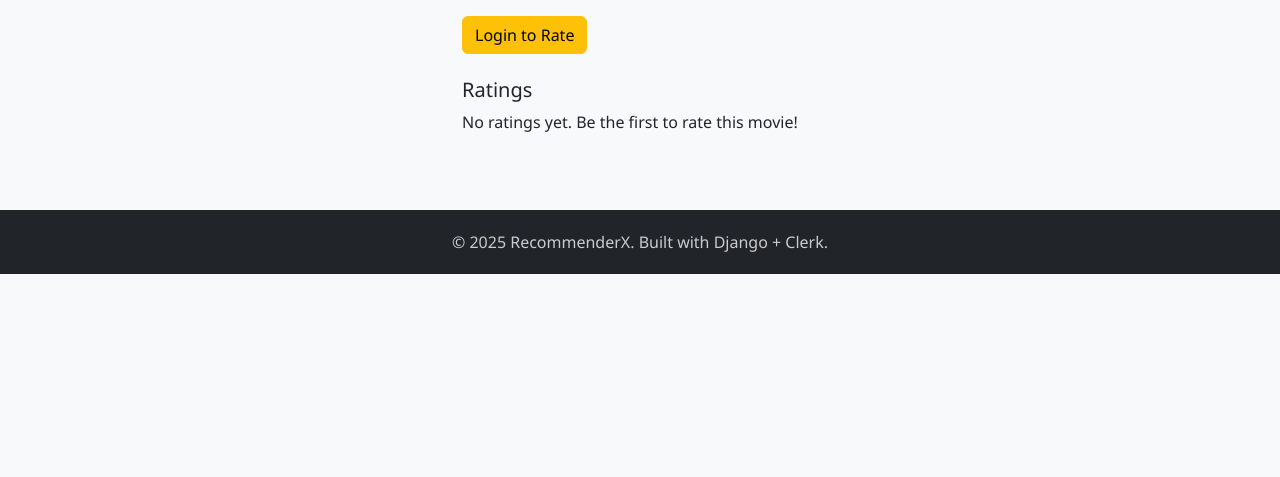
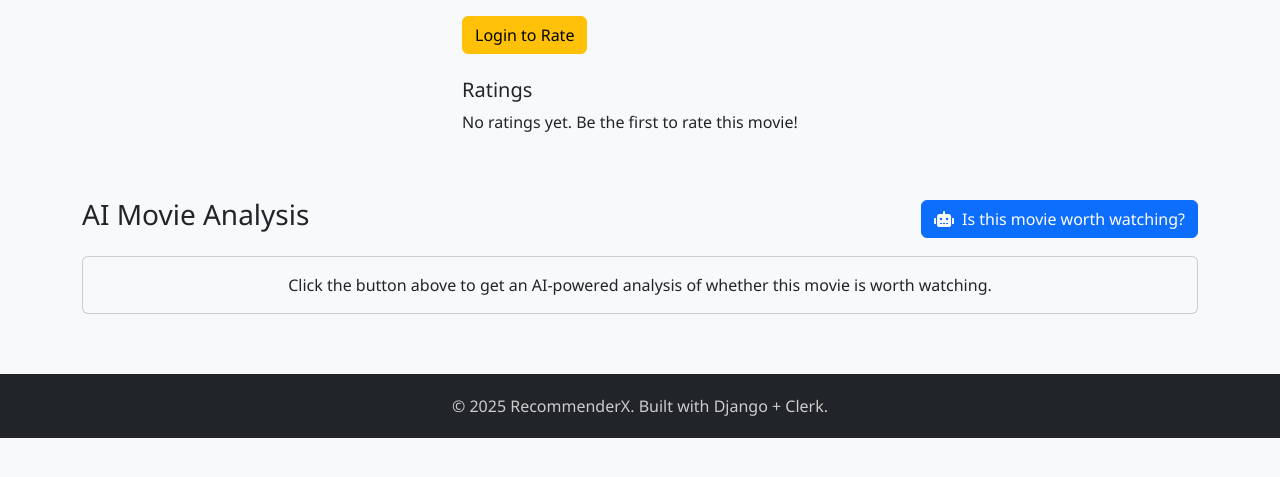
Before and after one commit to Sreekaran1704/recommenderx, a Django app: page /movies/1/ in a window 1280 px wide. Shown: the part 220-697 px from the top of the page. Run offline with Django 5.2, Linux system fonts and the light colour scheme; data that the repository does not hold is empty; some libraries are stand-ins or nearby versions.

Commit message:
Added AI recommendation on movie_detail page

```diff
--- a/src/recommenderx/settings.py
+++ b/src/recommenderx/settings.py
@@ -19,6 +19,7 @@ load_dotenv()
 
 CLERK_PUBLISHABLE_KEY = 'pk_test_cmVsYXhlZC1zdHVkLTY1LmNsZXJrLmFjY291bnRzLmRldiQ'
 CLERK_SECRET_KEY = os.getenv("CLERK_SECRET_KEY")
+GROQ_API_KEY = os.getenv("GROQ_API_KEY")
 
 
 print(f"Loaded Clerk key:{CLERK_PUBLISHABLE_KEY}")
--- a/src/recommenderx/templates/movies/movie_detail.html
+++ b/src/recommenderx/templates/movies/movie_detail.html
@@ -105,4 +105,31 @@
         </div>
     </div>
 </div>
+<!-- Add this after the reviews section, before the closing content block -->
+<div class="mt-5">
+    <div class="d-flex justify-content-between align-items-center mb-3">
+        <h3>AI Movie Analysis</h3>
+        <a href="?get_recommendation=true" class="btn btn-primary view-details-btn">
+            <i class="fas fa-robot me-2"></i>Is this movie worth watching?
+        </a>
+    </div>
+
+    {% if llm_recommendation %}
+    <div class="card mb-4">
+        <div class="card-body">
+            <h5 class="card-title">AI Recommendation</h5>
+            <p class="card-text">{{ llm_recommendation }}</p>
+            <div class="text-muted small">
+                <i class="fas fa-info-circle me-1"></i>This analysis is generated by AI (Llama 3) and is based on the movie's information.
+            </div>
+        </div>
+    </div>
+    {% else %}
+    <div class="card mb-4 bg-light">
+        <div class="card-body text-center">
+            <p class="mb-0">Click the button above to get an AI-powered analysis of whether this movie is worth watching.</p>
+        </div>
+    </div>
+    {% endif %}
+</div>
 {% endblock %}
--- a/src/recommenderx/views.py
+++ b/src/recommenderx/views.py
@@ -1,6 +1,6 @@
 from django.http import HttpResponse
 from django.shortcuts import render, redirect
-import requests
+import requests  # Make sure this is imported at the top level
 import json
 from django.contrib import messages
 from django.conf import settings
@@ -215,6 +215,56 @@ def movie_detail_view(request, movie_id):
     # Check if user is authenticated for template
     is_authenticated = bool(clerk_token)
 
+    # Check if there's an LLM recommendation request
+    llm_recommendation = None
+    if request.GET.get('get_recommendation') == 'true':
+        try:
+            # Remove this import as it's already imported at the top
+            # import requests  <- Remove this line
+
+            # Prepare movie information for the prompt
+            movie_title = movie.get('title', 'this movie')
+            movie_genre = movie.get('genre', '')
+            movie_description = movie.get('description', '')
+            movie_rating = movie.get('average_rating', 0)
+
+            # Construct a prompt for the LLM
+            prompt = f"""Based on the following information about '{movie_title}'
+            is this movie worth watching? Give me the review whether this movie is worth watching in a unhinged manner if the movie is good praise it like a die hard fan but if the movie is bad trash it into grounds basically review like a toxic and stric reviewer"""
+
+            # Make a request to Groq API with Llama 3
+            groq_api_key = settings.GROQ_API_KEY
+            headers = {
+                "Authorization": f"Bearer {groq_api_key}",
+                "Content-Type": "application/json"
+            }
+
+            payload = {
+                "model": "llama3-70b-8192",
+                "messages": [
+                    {"role": "user", "content": prompt}
+                ],
+                "temperature": 0.7
+            }
+
+            response = requests.post(
+                "https://api.groq.com/openai/v1/chat/completions",
+                headers=headers,
+                json=payload
+            )
+
+            if response.status_code == 200:
+                response_data = response.json()
+                llm_recommendation = response_data['choices'][0]['message']['content'].strip()
+                print(f"Generated LLM recommendation for {movie_title}")
+            else:
+                print(f"Error from Groq API: {response.status_code}, {response.text}")
+                llm_recommendation = "Unable to generate a recommendation at this time. Please try again later."
+
+        except Exception as e:
+            print(f"Error generating LLM recommendation: {str(e)}")
+            llm_recommendation = "Unable to generate a recommendation at this time. Please try again later."
+
     # Debug the final movie object
     print(f"Final movie object has user_rating: {movie.get('user_rating') is not None}")
     if movie.get('user_rating'):
@@ -227,6 +277,7 @@ def movie_detail_view(request, movie_id):
         'is_authenticated': is_authenticated,
         'user_rating': movie.get('user_rating'),
         'has_ratings': len(movie.get('ratings', [])) > 0,
+        'llm_recommendation': llm_recommendation,  # Add the LLM recommendation to the context
     }
 
     return render(request, 'movies/movie_detail.html', context)
```
